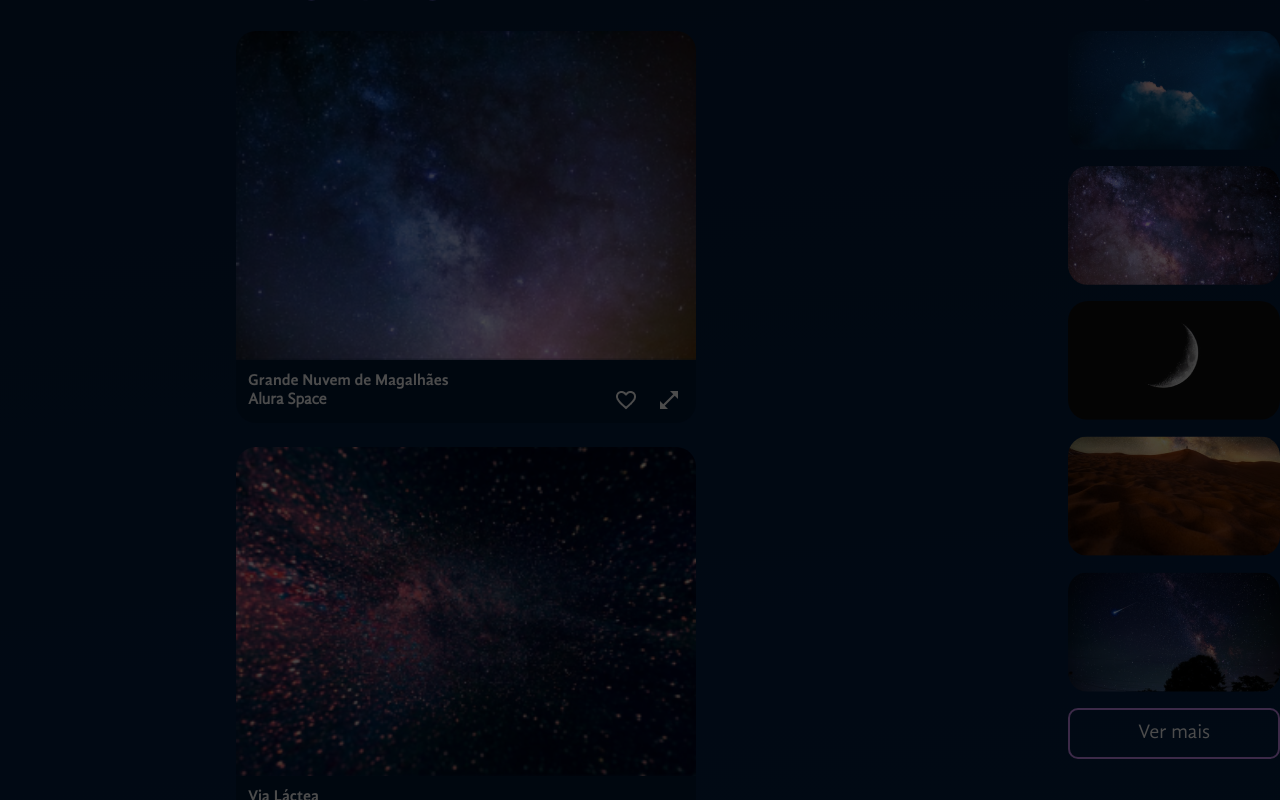
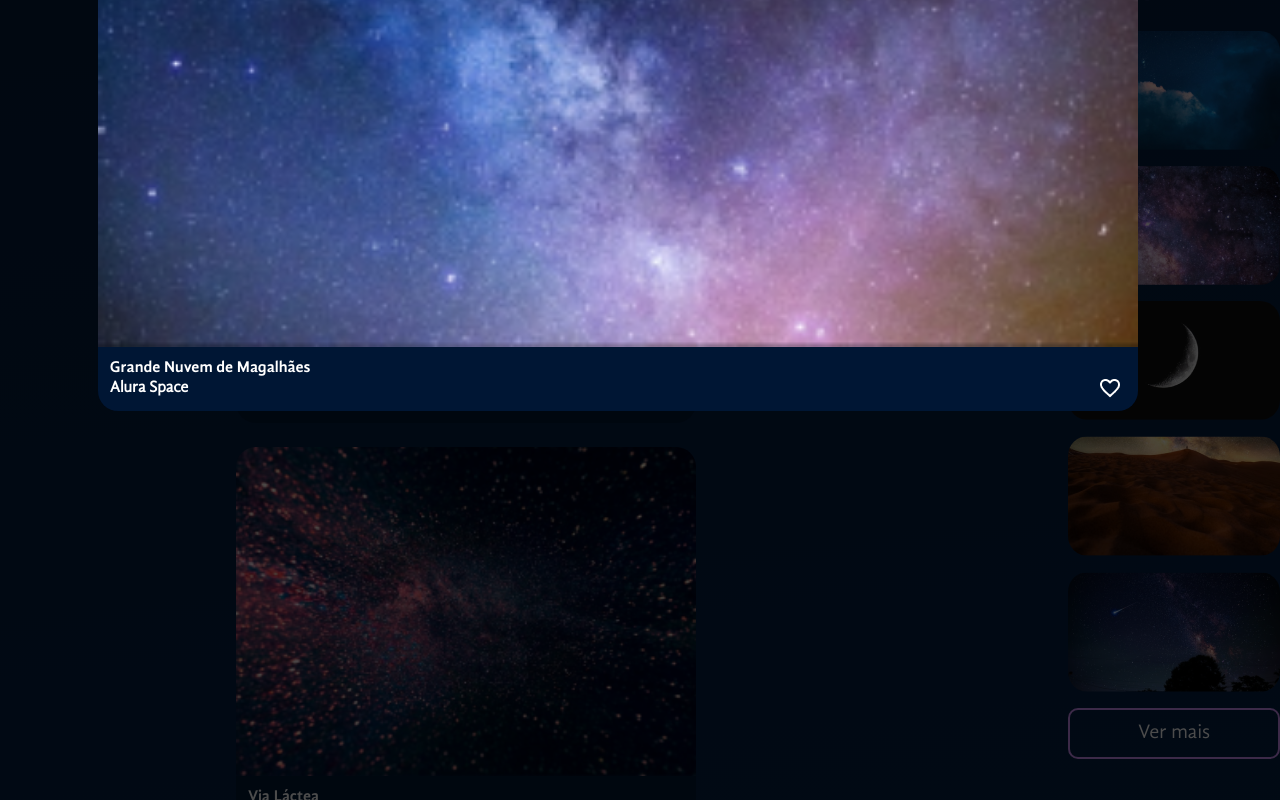
Before and after one commit to pedrorosinha/curso-react-alura-space-app, a React (Vite) app: page / in a window 1280 px wide. Both pictures are taken after a click on the button 669 px from the left and 1091 px from the top of the page. Shown: the part 691-1491 px from the top of the page. Built offline with nearby package versions, Linux system fonts and the light colour scheme.

Commit message:
Ajustando a modal e consertando os bugs

```diff
--- a/src/App.jsx
+++ b/src/App.jsx
@@ -37,6 +37,12 @@
   const [fotoSelecionada, setFotoSelecionada] = useState(null)
 
   const aoAlternarFavorito = (foto) => {
+    if (foto.id === fotoSelecionada?.id) {
+      setFotoSelecionada({
+        ...fotoSelecionada,
+        favorita: !fotoSelecionada.favorita
+      })
+    }
     setFotosDaGaleria(fotosDaGaleria.map(fotoDaGaleria => {
       return {
         ...fotoDaGaleria,
@@ -61,7 +67,11 @@
           </ConteudoGaleria>
         </MainContainer>
       </AppContainer>
-      <ModalZoom foto={fotoSelecionada} />
+      <ModalZoom
+        foto={fotoSelecionada}
+        aoFechar={() => setFotoSelecionada(null)}
+        aoAlternarFavorito={aoAlternarFavorito}
+      />
     </FundoGradiente>
   )
 }
--- a/src/componentes/ModalZoom/index.jsx
+++ b/src/componentes/ModalZoom/index.jsx
@@ -1,5 +1,6 @@
 import styled from "styled-components";
 import Imagem from "../Galeria/Imagem";
+import BotaoIcone from "../BotaoIcone";
 
 const Overlay = styled.div`
     background-color: rgba(0, 0, 0, 0.7);
@@ -13,17 +14,32 @@
 const DialogEstilizado = styled.dialog`
     position: absolute;
     top: 294px;
+    background: transparent;
+    padding: 0;
+    border: 0;
+    width: 1156px;
+    display: flex;
+    justify-content: center;
+    form {
+        button {
+            position: relative;
+            top: 20px;
+            right: 60px;
+        }
+    }
 `
 
-const ModalZoom = ({ foto }) => {
+const ModalZoom = ({ foto, aoFechar, aoAlternarFavorito }) => {
     return (
         <>
             {foto && <>
                 <Overlay />
-                <DialogEstilizado open={!!foto}>
-                    <Imagem foto={foto} expandida={true} />
+                <DialogEstilizado open={!!foto} onClose={aoFechar}>
+                    <Imagem foto={foto} expandida={true} aoAlternarFavorito={aoAlternarFavorito} />
                     <form method="dialog">
-                        <button>OK</button>
+                        <BotaoIcone formMethod="dialog">
+                            <img src="/icones/fechar.png" alt="Icone de fechar" />
+                        </BotaoIcone>
                     </form>
                 </DialogEstilizado>
             </>}
```
Also changed, not shown: public/icones/fechar.png (added).
